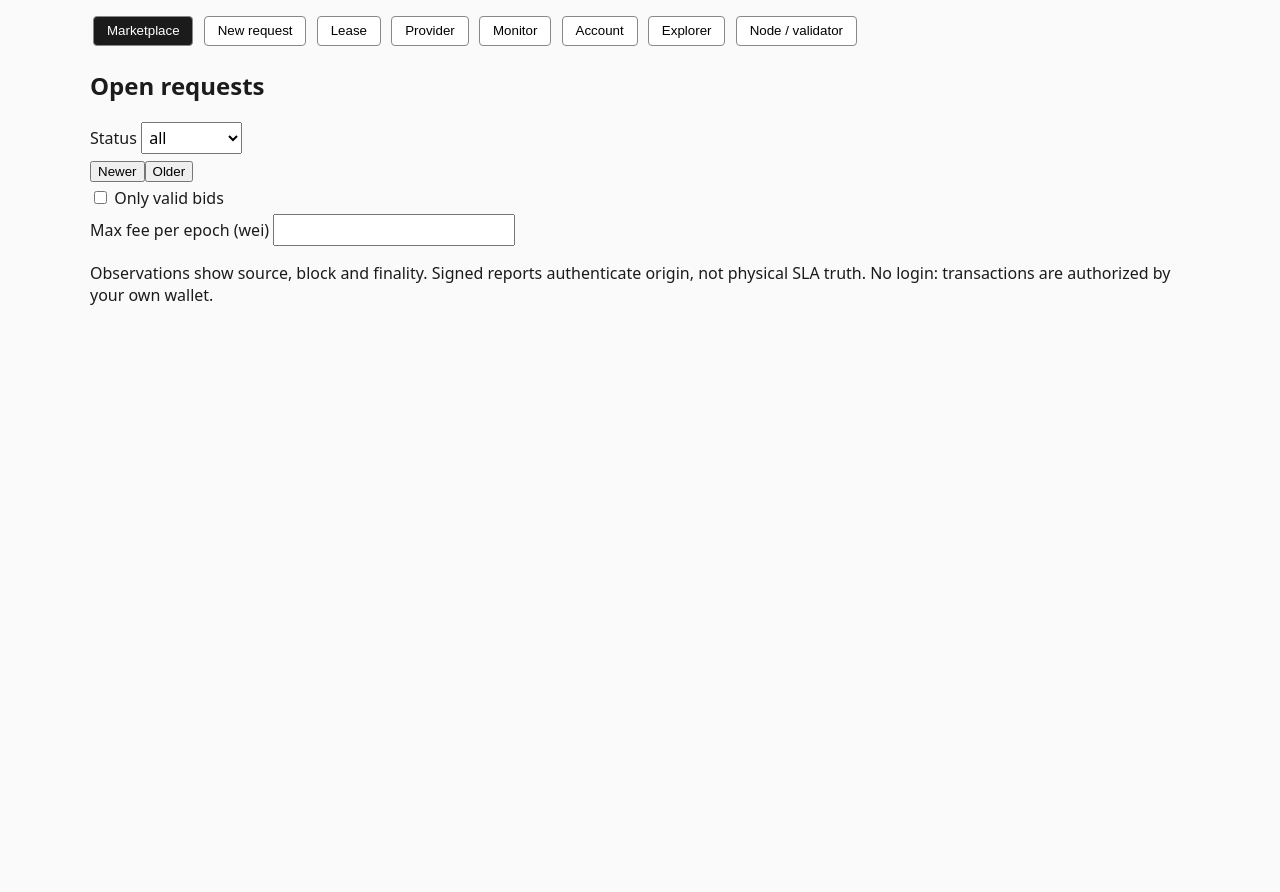
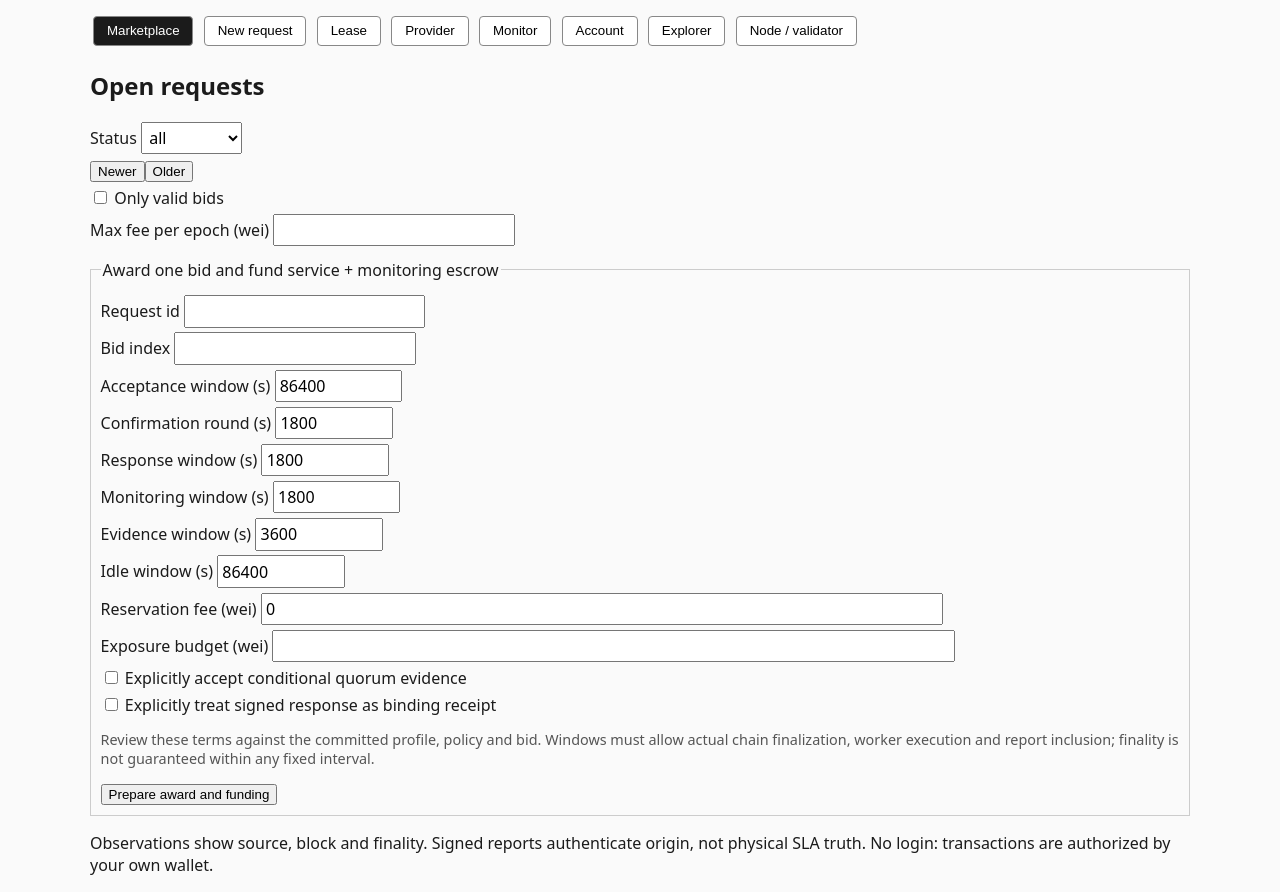
Before and after one commit to AkrAyoub/sse-research, a plain HTML site: page tools/sse_v4_console_static/index.html in a window 1280 px wide. Shown: the part 111-1003 px from the top of the page. Before the commit the page ends 800 px from the top, so only its background shows below. Drawn offline with Linux system fonts and the light colour scheme; no server answers.

Commit message:
V4 audit: complete guarded lifecycle UI and runtime boundaries in tools/sse_v4_console_static/index.html [skip ci]

```diff
--- a/tools/sse_v4_console_static/index.html
+++ b/tools/sse_v4_console_static/index.html
@@ -30,6 +30,25 @@
   <label>Max fee per epoch (wei) <input id="mMaxFee" type="number" min="0"></label>
   <div id="mList"></div>
   <div id="mDetail"></div>
+  <form id="awardForm">
+    <fieldset><legend>Award one bid and fund service + monitoring escrow</legend>
+      <label>Request id <input name="requestId" type="number" min="1" required></label>
+      <label>Bid index <input name="bidIndex" type="number" min="0" required></label>
+      <label>Acceptance window (s) <input name="acceptSeconds" type="number" min="600" max="604800" value="86400" required></label>
+      <label>Confirmation round (s) <input name="confirmationRoundSeconds" type="number" min="60" max="86400" value="1800" required></label>
+      <label>Response window (s) <input name="responseSeconds" type="number" min="1" max="604800" value="1800" required></label>
+      <label>Monitoring window (s) <input name="monitoringSeconds" type="number" min="1" max="604800" value="1800" required></label>
+      <label>Evidence window (s) <input name="evidenceSeconds" type="number" min="1" max="604800" value="3600" required></label>
+      <label>Idle window (s) <input name="idleSeconds" type="number" min="600" max="604800" value="86400" required></label>
+      <label>Reservation fee (wei) <input name="reservationFee" inputmode="numeric" pattern="[0-9]+" value="0" required></label>
+      <label>Exposure budget (wei) <input name="exposureBudget" inputmode="numeric" pattern="[0-9]+" required></label>
+      <label><input name="conditionalQuorumPolicy" type="checkbox"> Explicitly accept conditional quorum evidence</label>
+      <label><input name="responseAdmitsReceipt" type="checkbox"> Explicitly treat signed response as binding receipt</label>
+      <p class="note">Review these terms against the committed profile, policy and bid. Windows must allow actual chain finalization, worker execution and report inclusion; finality is not guaranteed within any fixed interval.</p>
+      <button type="submit">Prepare award and funding</button>
+      <div id="awardOut"></div>
+    </fieldset>
+  </form>
 </section>
 <section id="request" class="tab" hidden>
   <h2>Create a service request</h2>
@@ -76,6 +95,13 @@
   <h2>Lease</h2>
   <label>Lease id <input id="lId" type="number" min="1"></label> <button id="lLoad">Load</button>
   <div id="lOut"></div>
+  <form id="epochForm">
+    <fieldset><legend>Admit a new service epoch (consumer)</legend>
+      <label>Unique request hash <input name="requestHash" pattern="0x[0-9a-fA-F]{64}" required></label>
+      <button type="submit">Prepare epoch admission</button>
+      <div id="epochOut"></div>
+    </fieldset>
+  </form>
   <fieldset>
     <legend>My epoch output (consumer)</legend>
     <p class="note">Download fetches from the provider URL committed in the awarded bid (checked against the on-chain endpoint hash; owner-local console only) after you sign a short-lived authorization in your wallet. Verify checks any output against the finalized on-chain response hash. A match proves origin and integrity, not correctness beyond what the committed monitor policy measured.</p>
@@ -131,6 +157,9 @@
   <h2>Account</h2>
   <label>Address <input id="aAddr" pattern="0x[0-9a-fA-F]{40}"></label> <button id="aLoad">Load</button>
   <div id="aOut"></div>
+  <label>Credit source <select id="withdrawModule"><option>market</option><option>ledger</option><option>registry</option></select></label>
+  <button id="withdrawGo">Prepare withdrawal</button>
+  <div id="withdrawOut"></div>
   <button id="aHist">Load finalized history (latest 2000 blocks)</button>
   <div id="aHistOut"></div>
 </section>
```
